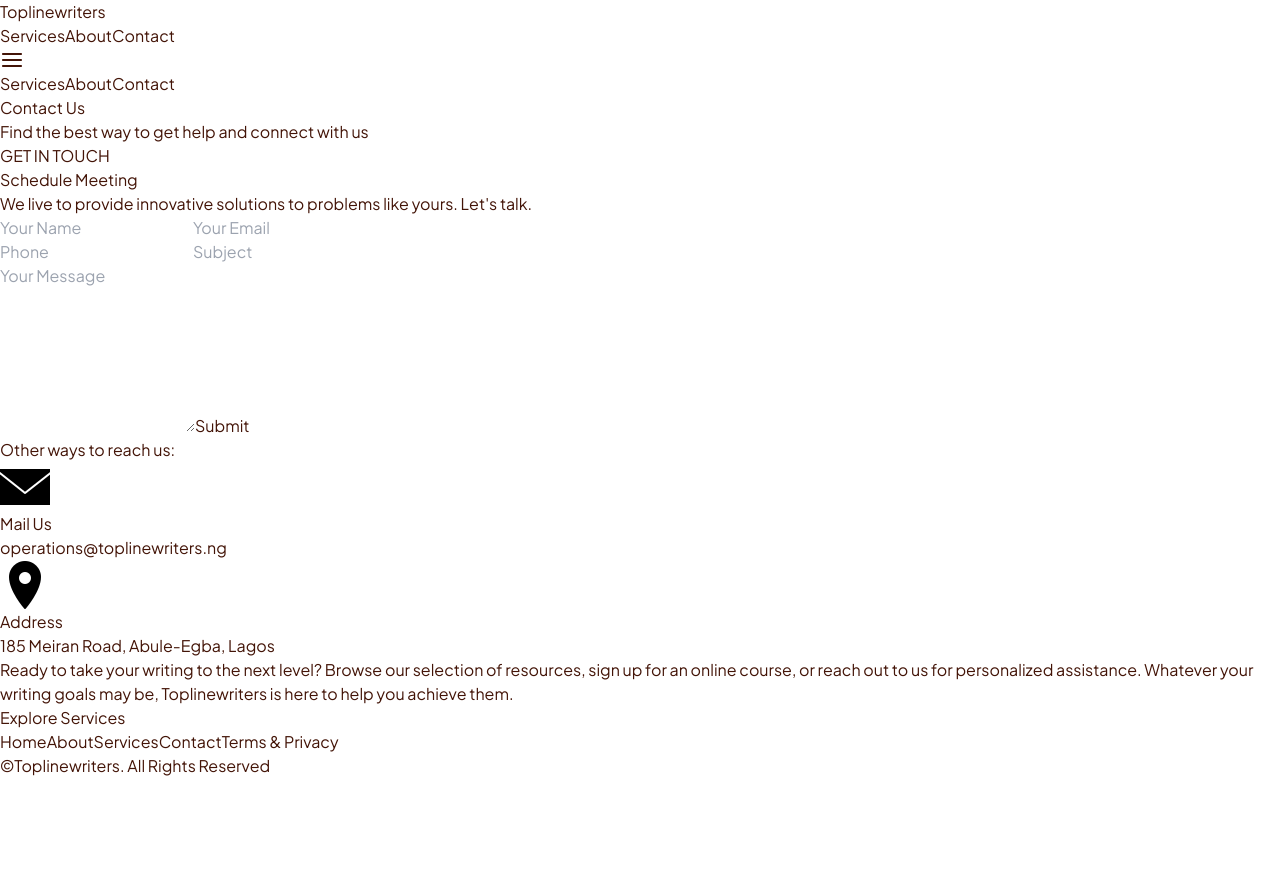
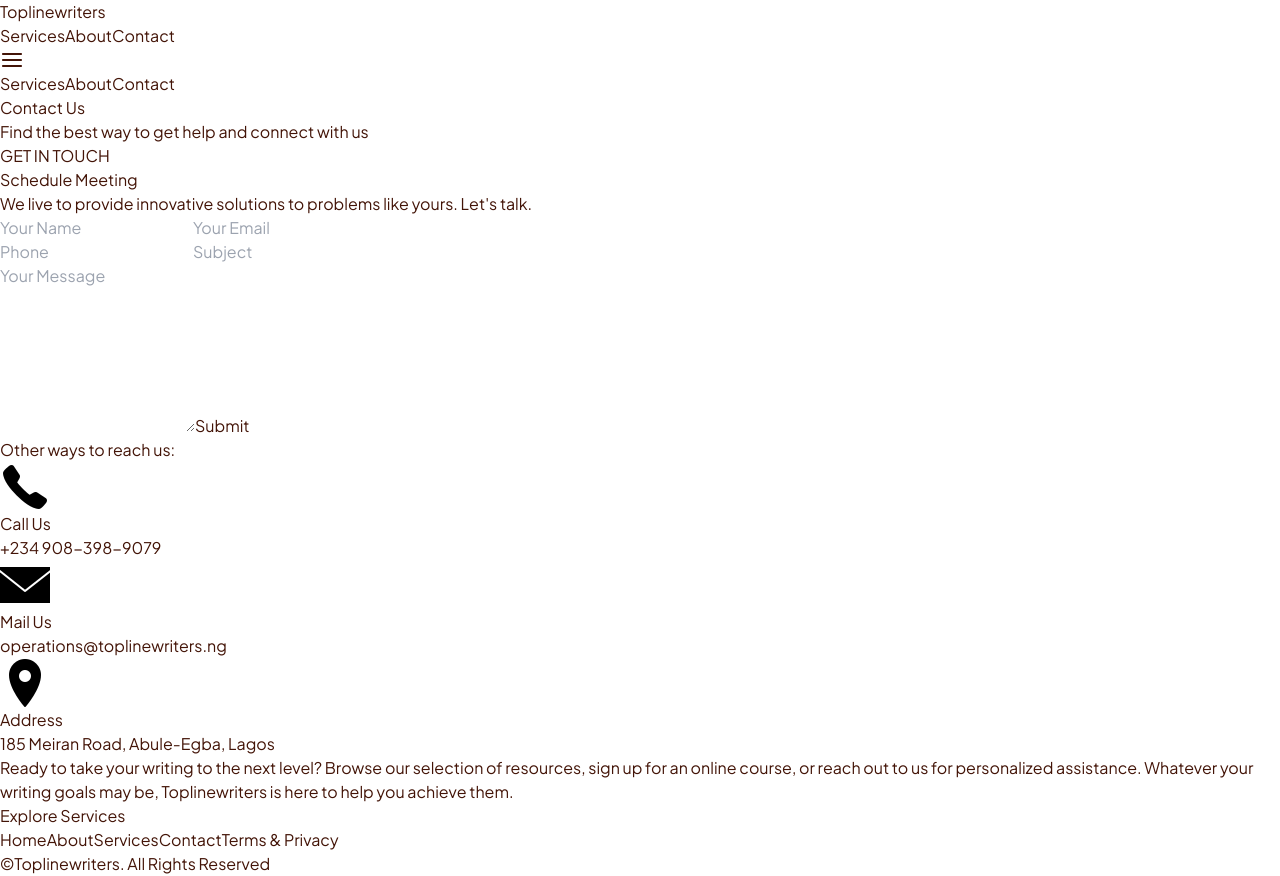
Before and after one commit to Weblanedev/topwriters, a React (Vite) app: page /contact-us in a window 1280 px wide. Before the commit the page ends 800 px from the top, so only its background shows below. Built offline with nearby package versions, Linux system fonts and the light colour scheme.

Commit message:
updates to contact form

```diff
--- a/src/contact.tsx
+++ b/src/contact.tsx
@@ -1,6 +1,7 @@
 import { useEffect, useState } from "react";
 import { useModals } from "./useModal";
 import ShowContactModal from "./show-contact";
+import phoneIcon from "./assets/phone.png";
 import mailIcon from "./assets/mail.png";
 import locationIcon from "./assets/location.png";
 
@@ -158,6 +159,17 @@
             <h2 className="text-[35px] font-medium">Other ways to reach us:</h2>
           </div>
           <div className="flex gap-5 items-start justify-center">
+            <img src={phoneIcon} alt="" className="w-6 pt-1" />
+            <div className="flex flex-col items-start justify-center gap-3">
+              <h4 className="text-[24px] leading-[24px] font-medium">
+                Call Us
+              </h4>
+              <p className="text-orange-500 leading-[16px]">
+                +234 908-398-9079
+              </p>
+            </div>
+          </div>
+          <div className="flex gap-5 items-start justify-center">
             <img src={mailIcon} alt="" className="w-6 pt-1" />
             <div className="flex flex-col items-start justify-center gap-3">
               <h4 className="text-[24px] leading-[24px] font-medium">
```
